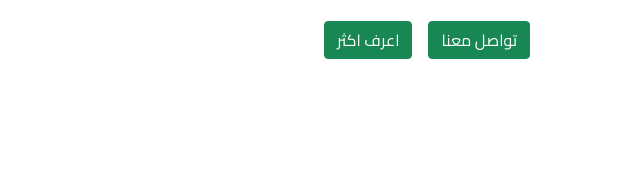
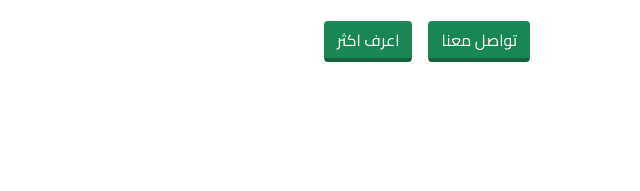
Before and after one commit to Ahmedmeid99/quail-websitesite, a plain HTML site: page index.html in a window 1280 px wide. Shown: the part 313-504 px from the top of the page, 640-1280 px from the left. Drawn offline with nearby package versions, Linux system fonts and the light colour scheme; a web font is replaced by a local one.

```diff
--- a/css/style.css
+++ b/css/style.css
@@ -194,12 +194,14 @@ li a[class="active"].nav-link::before,
 .actions .btn {
   background: #198754;
   border-color: #198754;
+  border-bottom: 4px solid #16603e;
   color: #fff;
   margin: 0 0.5rem;
 }
 .actions .btn:hover {
   background: #135d3b;
   border-color: #135d3b;
+  border-bottom: 4px solid #0e3e28;
 }
 @media (max-width: 992px) {
   .landing .info {
```
